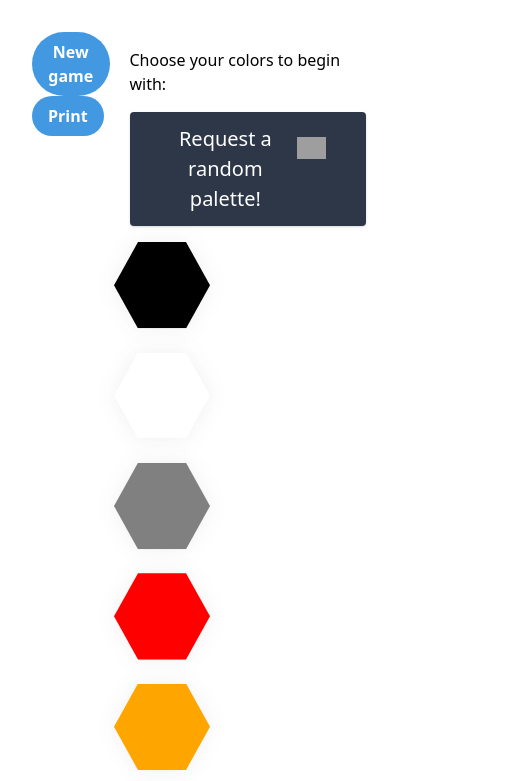
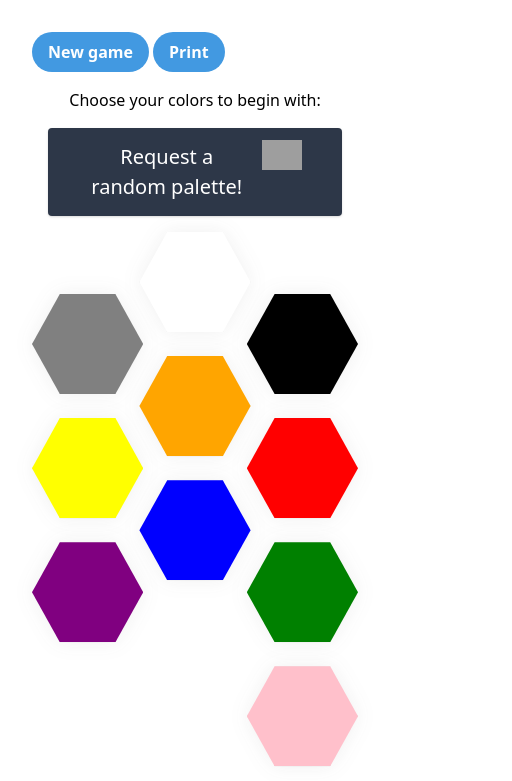
Before and after one commit to D4RC/Pintable, a React (Create React App) app: page / in a window 390 px wide. Shown: the top 781 px of the page, 512 px wide, since content can reach past the window. Built offline with nearby package versions, Linux system fonts and the light colour scheme; grey boxes are pictures that could not be loaded.

Commit message:
almost ready

```diff
--- a/src/assets/hexagons.scss
+++ b/src/assets/hexagons.scss
@@ -103,13 +103,13 @@ $block: '.hex-grid';
 @media screen and (min-width: 480px) and (max-width: 839px) {
 	#{$block} {
 		&__list {
-			--amount: 2;
+			--amount: 5;
 			--counter: 1;
 			grid-gap: 1.5rem 3rem;
 		}
 
 		&__item {
-			@include grid-item(2);
+			@include grid-item(5);
 		}
 	}
 }
@@ -117,8 +117,13 @@ $block: '.hex-grid';
 @media screen and (max-width: 479px) {
 	#{$block} {
 		&__list {
-            --amount: 1;
+			--amount: 3;
+			--counter: 1;
 			grid-gap: 1.5rem 3rem;
+		}
+
+		&__item {
+			@include grid-item(3);
 		}
 	}
 }
--- a/src/components/board.js
+++ b/src/components/board.js
@@ -20,9 +20,9 @@ function Board(props) {
     return (
             <div id= "pintable" ref={props.paitingRef}>
                 {cells && cells.map((row,i) => (
-                    <div className="flex h-12" key={`row${i}`}>
+                    <div className="flex h-8 sm:h-12" key={`row${i}`}>
                     {row.map((col,j) => (
-                        <div  className="w-12 h-12 border border-black rounded " style={{backgroundColor: col}} key={`cells${j}`}
+                        <div  className="w-8 h-8 sm:w-12 sm:h-12 border border-black rounded " style={{backgroundColor: col}} key={`cells${j}`}
                             onClick={() => paintCell(i,j)}
                             onMouseMove={(e) => mouseMove(i,j,e)}
                         >
--- a/src/components/colorPalette.js
+++ b/src/components/colorPalette.js
@@ -23,7 +23,7 @@ function ColorPalette(props) {
     //Petición a la Hexbot API
     function getColors() {
         setStatus('loading');
-        fetch('http://api.noopschallenge.com/hexbot?count=10').then(
+        fetch('https://api.noopschallenge.com/hexbot?count=10').then(
             (response) => {
                 if(!response.ok) {
                     throw new Error(`Newtwork response not ok, status code: ${response.status}`)
@@ -71,7 +71,7 @@ function ColorPalette(props) {
                         {buttonDisplay()}
                     </button>
                 </div>
-                <div className="md:w-3/4">
+                <div className="w-full md:w-3/4">
                     <ul className="hex-grid__list palette">
                         {colours.map(colour => {
                             const isSelected = colour === mainColour;
--- a/src/components/mainLayout.js
+++ b/src/components/mainLayout.js
@@ -61,8 +61,8 @@ function MainLayout() {
     return (
         <div className="mainPage">
             <div className="flex flex-col p-4">
-                <div className="flex flex-row w-full mb-4 justify-around">
-                    <div className="w-1/4">
+                <div className="flex flex-row w-full mb-4 justify-around flex-wrap">
+                    <div className="md:w-1/4 w-full">
                         <button
                             className="bg-blue-500 hover:bg-blue-700 text-white font-bold py-2 px-4 rounded-full mr-1"
                             type="button"
@@ -78,7 +78,7 @@ function MainLayout() {
                             Print
                         </button>
                     </div>
-                    <div className="w-3/4">
+                    <div className="w-full md:w-3/4">
                         <ColorPalette
                             mainColour={colorChosen}
                             onChange={setColor}
```
